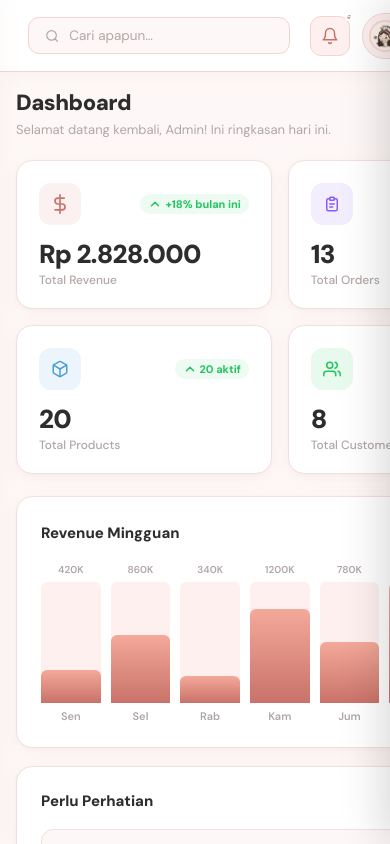
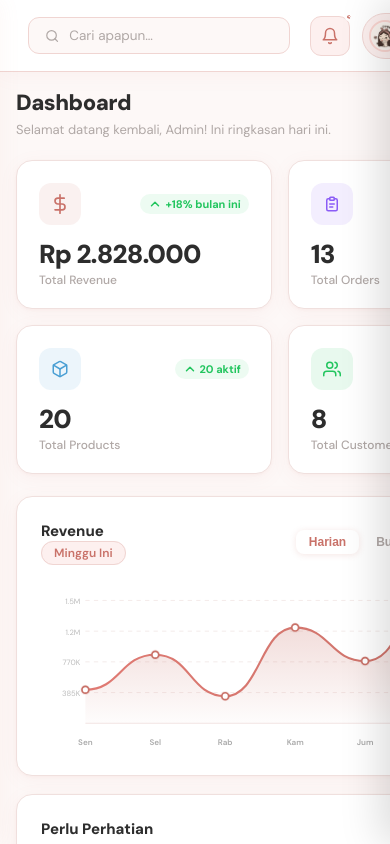
Before and after one commit to nelcyy/aja2ada, a React (Vite) app: page /admin in a window 390 px wide. Shown: the top 844 px of the page. Built offline with nearby package versions, Linux system fonts and the light colour scheme.

Commit message:
baru ini

```diff
--- a/src/App.jsx
+++ b/src/App.jsx
@@ -1,4 +1,5 @@
 import './App.css'
+import { useEffect, useRef } from 'react'
 import { BrowserRouter as Router, Routes, Route } from 'react-router-dom'
 import AuthPage from './auth/index.jsx'
 import TwoFAPage from './2fa/index.jsx'
@@ -14,8 +15,97 @@ import { WishlistProvider } from './context/WishlistContext.jsx'
 import { SearchProvider } from './context/SearchContext.jsx'
 import CartSidebar from './components/CartSidebar.jsx'
 
+function ParticleCanvas() {
+  const canvasRef = useRef(null);
+
+  useEffect(() => {
+    const canvas = canvasRef.current;
+    if (!canvas) return;
+    const ctx = canvas.getContext("2d");
+    let particles = [];
+    let animId;
+
+    const resize = () => {
+      canvas.width = window.innerWidth;
+      canvas.height = window.innerHeight;
+    };
+    resize();
+
+    const spawn = (x, y) => {
+      for (let i = 0; i < 5; i++) {
+        const angle = Math.random() * Math.PI * 2;
+        const speed = Math.random() * 2.5 + 0.5;
+        const hue = Math.random() < 0.5
+          ? Math.random() * 20 + 340
+          : Math.random() * 20 + 10;
+        particles.push({
+          x, y,
+          vx: Math.cos(angle) * speed,
+          vy: Math.sin(angle) * speed - 1,
+          size: Math.random() * 5 + 2,
+          alpha: Math.random() * 0.55 + 0.35,
+          hue,
+        });
+      }
+    };
+
+    const animate = () => {
+      ctx.clearRect(0, 0, canvas.width, canvas.height);
+      particles = particles.filter(p => p.alpha > 0.01 && p.size > 0.3);
+      for (const p of particles) {
+        ctx.beginPath();
+        const g = ctx.createRadialGradient(p.x, p.y, 0, p.x, p.y, p.size);
+        g.addColorStop(0, `hsla(${p.hue}, 80%, 75%, ${p.alpha})`);
+        g.addColorStop(1, `hsla(${p.hue}, 80%, 75%, 0)`);
+        ctx.arc(p.x, p.y, p.size, 0, Math.PI * 2);
+        ctx.fillStyle = g;
+        ctx.fill();
+        p.x += p.vx;
+        p.y += p.vy;
+        p.vy += 0.06;
+        p.alpha *= 0.92;
+        p.size *= 0.97;
+      }
+      animId = requestAnimationFrame(animate);
+    };
+
+    const onMove = (e) => {
+      const x = e.clientX ?? e.touches?.[0]?.clientX;
+      const y = e.clientY ?? e.touches?.[0]?.clientY;
+      if (x == null) return;
+      spawn(x, y);
+    };
+
+    window.addEventListener("mousemove", onMove);
+    window.addEventListener("touchmove", onMove, { passive: true });
+    window.addEventListener("resize", resize);
+    animate();
+
+    return () => {
+      window.removeEventListener("mousemove", onMove);
+      window.removeEventListener("touchmove", onMove);
+      window.removeEventListener("resize", resize);
+      cancelAnimationFrame(animId);
+    };
+  }, []);
+
+  return (
+    <canvas
+      ref={canvasRef}
+      style={{
+        position: "fixed",
+        inset: 0,
+        pointerEvents: "none",
+        zIndex: 9999,
+      }}
+    />
+  );
+}
+
 function App() {
   return (
+    <>
+    <ParticleCanvas />
     <CartProvider>
       <WishlistProvider>
         <SearchProvider>
@@ -37,6 +127,7 @@ function App() {
         </SearchProvider>
       </WishlistProvider>
     </CartProvider>
+    </>
   )
 }
 
--- a/src/admin/index.css
+++ b/src/admin/index.css
@@ -488,44 +488,46 @@
 /* Chart */
 .adm-chart-card { padding: 24px; }
 
-.adm-chart {
+.adm-chart-period-btns {
   display: flex;
-  align-items: flex-end;
-  gap: 10px;
-  height: 160px;
+  gap: 4px;
+  background: var(--adm-bg-2);
+  border-radius: 10px;
+  padding: 3px;
 }
 
-.adm-bar-col {
-  flex: 1;
-  display: flex;
-  flex-direction: column;
-  align-items: center;
-  gap: 6px;
-  height: 100%;
+.adm-period-btn {
+  padding: 5px 13px;
+  border-radius: 8px;
+  border: none;
+  background: transparent;
+  font-size: 12px;
+  font-weight: 600;
+  color: var(--adm-text-3);
+  cursor: pointer;
+  transition: all 0.18s;
 }
 
-.adm-bar-val   { font-size: 10px; color: var(--adm-text-3); font-weight: 600; white-space: nowrap; }
+.adm-period-btn:hover { color: var(--adm-text-1); }
 
-.adm-bar-wrap {
-  flex: 1;
-  width: 100%;
-  display: flex;
-  align-items: flex-end;
-  background: var(--adm-brand-bg);
-  border-radius: 6px 6px 0 0;
-  overflow: hidden;
+.adm-period-btn--active {
+  background: white;
+  color: var(--adm-brand);
+  box-shadow: 0 1px 6px rgba(201,114,105,0.18);
 }
 
-.adm-bar {
+.adm-chart-svg-wrap {
+  margin-top: 12px;
   width: 100%;
-  background: linear-gradient(180deg, #f4a99a 0%, #c97269 100%);
-  border-radius: 6px 6px 0 0;
-  transition: opacity 0.2s;
-  min-height: 8px;
+  overflow: visible;
 }
 
-.adm-bar-col:hover .adm-bar { opacity: 0.8; }
-.adm-bar-label { font-size: 11px; color: var(--adm-text-3); font-weight: 600; }
+.adm-chart-svg {
+  width: 100%;
+  height: auto;
+  display: block;
+  overflow: visible;
+}
 
 /* Alert / pending card */
 .adm-pending-card { padding: 24px; }
--- a/src/admin/index.jsx
+++ b/src/admin/index.jsx
@@ -48,22 +48,36 @@ const MOCK_CUSTOMERS = [
   { id: 8, name: "Fitri Handayani", email: "fitri@gmail.com", orders: 1, spent: 410000,  joined: "Apr 2025", status: "new"    },
 ];
 
-const MOCK_MESSAGES = [
-  { id: 1, name: "Anisa Putri",   email: "anisa@gmail.com",  phone: "081234567890", message: "Halo kak, apakah Vitamin C Serum cocok untuk kulit sensitif? Kulit aku cenderung merah-merah kalau pakai produk baru.", date: "15 Apr 2025", read: false },
-  { id: 2, name: "Budi Santoso",  email: "budi@gmail.com",   phone: "082345678901", message: "Saya mau tanya soal pengiriman ke luar kota Manado. Apakah bisa dikirim ke Kotamobagu?",                                  date: "14 Apr 2025", read: false },
-  { id: 3, name: "Clara Indah",   email: "clara@gmail.com",  phone: null,           message: "Kak ada promo untuk pembelian pertama? Saya mau order beberapa produk sekaligus.",                                         date: "13 Apr 2025", read: true  },
-  { id: 4, name: "Diana Sari",    email: "diana@gmail.com",  phone: "084567890123", message: "Produknya bagus banget kak! Kulit aku jadi lebih cerah setelah pakai Vitamin C Serum 2 minggu. Terima kasih ya!",          date: "12 Apr 2025", read: true  },
-  { id: 5, name: "Eka Wulandari", email: "eka@gmail.com",    phone: "085678901234", message: "Mau tanya, untuk kulit berminyak dan berjerawat produk yang cocok apa ya kak?",                                            date: "11 Apr 2025", read: true  },
+const DAILY_REVENUE = [
+  { label: "Sen", val: 420000 },
+  { label: "Sel", val: 860000 },
+  { label: "Rab", val: 340000 },
+  { label: "Kam", val: 1200000 },
+  { label: "Jum", val: 780000 },
+  { label: "Sab", val: 1540000 },
+  { label: "Min", val: 960000 },
 ];
-
-const WEEKLY_REVENUE = [
-  { day: "Sen", val: 420000 },
-  { day: "Sel", val: 860000 },
-  { day: "Rab", val: 340000 },
-  { day: "Kam", val: 1200000 },
-  { day: "Jum", val: 780000 },
-  { day: "Sab", val: 1540000 },
-  { day: "Min", val: 960000 },
+const MONTHLY_REVENUE = [
+  { label: "Jan", val: 4200000 },
+  { label: "Feb", val: 5800000 },
+  { label: "Mar", val: 3900000 },
+  { label: "Apr", val: 7200000 },
+  { label: "Mei", val: 6100000 },
+  { label: "Jun", val: 8400000 },
+  { label: "Jul", val: 7800000 },
+  { label: "Agt", val: 9200000 },
+  { label: "Sep", val: 6800000 },
+  { label: "Okt", val: 10500000 },
+  { label: "Nov", val: 12000000 },
+  { label: "Des", val: 15400000 },
+];
+const YEARLY_REVENUE = [
+  { label: "2020", val: 48000000 },
+  { label: "2021", val: 72000000 },
+  { label: "2022", val: 95000000 },
+  { label: "2023", val: 130000000 },
+  { label: "2024", val: 168000000 },
+  { label: "2025", val: 92000000 },
 ];
 
 const fmt = (n) => "Rp " + n.toLocaleString("id-ID");
@@ -83,7 +97,6 @@ const IcGrid       = () => <svg width="18" height="18" viewBox="0 0 24 24" fill=
 const IcOrders     = () => <svg width="18" height="18" viewBox="0 0 24 24" fill="none" stroke="currentColor" strokeWidth="2" strokeLinecap="round" strokeLinejoin="round"><path d="M9 5H7a2 2 0 00-2 2v12a2 2 0 002 2h10a2 2 0 002-2V7a2 2 0 00-2-2h-2"/><rect x="9" y="3" width="6" height="4" rx="1"/><path d="M9 12h6M9 16h4"/></svg>;
 const IcProducts   = () => <svg width="18" height="18" viewBox="0 0 24 24" fill="none" stroke="currentColor" strokeWidth="2" strokeLinecap="round" strokeLinejoin="round"><path d="M21 8a2 2 0 00-1-1.73l-7-4a2 2 0 00-2 0l-7 4A2 2 0 003 8v8a2 2 0 001 1.73l7 4a2 2 0 002 0l7-4A2 2 0 0021 16z"/><polyline points="3.27 6.96 12 12.01 20.73 6.96"/><line x1="12" y1="22.08" x2="12" y2="12"/></svg>;
 const IcCustomers  = () => <svg width="18" height="18" viewBox="0 0 24 24" fill="none" stroke="currentColor" strokeWidth="2" strokeLinecap="round" strokeLinejoin="round"><path d="M17 21v-2a4 4 0 00-4-4H5a4 4 0 00-4 4v2"/><circle cx="9" cy="7" r="4"/><path d="M23 21v-2a4 4 0 00-3-3.87"/><path d="M16 3.13a4 4 0 010 7.75"/></svg>;
-const IcMessages   = () => <svg width="18" height="18" viewBox="0 0 24 24" fill="none" stroke="currentColor" strokeWidth="2" strokeLinecap="round" strokeLinejoin="round"><path d="M21 15a2 2 0 01-2 2H7l-4 4V5a2 2 0 012-2h14a2 2 0 012 2z"/></svg>;
 const IcSettings   = () => <svg width="18" height="18" viewBox="0 0 24 24" fill="none" stroke="currentColor" strokeWidth="2" strokeLinecap="round" strokeLinejoin="round"><circle cx="12" cy="12" r="3"/><path d="M19.4 15a1.65 1.65 0 00.33 1.82l.06.06a2 2 0 010 2.83 2 2 0 01-2.83 0l-.06-.06a1.65 1.65 0 00-1.82-.33 1.65 1.65 0 00-1 1.51V21a2 2 0 01-4 0v-.09a1.65 1.65 0 00-1-1.51 1.65 1.65 0 00-1.82.33l-.06.06a2 2 0 01-2.83 0 2 2 0 010-2.83l.06-.06A1.65 1.65 0 004.68 15a1.65 1.65 0 00-1.51-1H3a2 2 0 010-4h.09a1.65 1.65 0 001.51-1 1.65 1.65 0 00-.33-1.82l-.06-.06a2 2 0 010-2.83 2 2 0 012.83 0l.06.06A1.65 1.65 0 009 4.68a1.65 1.65 0 001-1.51V3a2 2 0 014 0v.09a1.65 1.65 0 001 1.51 1.65 1.65 0 001.82-.33l.06-.06a2 2 0 012.83 0 2 2 0 010 2.83l-.06.06A1.65 1.65 0 0019.4 9a1.65 1.65 0 001.51 1H21a2 2 0 010 4h-.09a1.65 1.65 0 00-1.51 1z"/></svg>;
 const IcLogOut     = () => <svg width="18" height="18" viewBox="0 0 24 24" fill="none" stroke="currentColor" strokeWidth="2" strokeLinecap="round" strokeLinejoin="round"><path d="M9 21H5a2 2 0 01-2-2V5a2 2 0 012-2h4"/><polyline points="16 17 21 12 16 7"/><line x1="21" y1="12" x2="9" y2="12"/></svg>;
 const IcSearch     = () => <svg width="16" height="16" viewBox="0 0 24 24" fill="none" stroke="currentColor" strokeWidth="2" strokeLinecap="round" strokeLinejoin="round"><circle cx="11" cy="11" r="8"/><line x1="21" y1="21" x2="16.65" y2="16.65"/></svg>;
@@ -96,11 +109,165 @@ const IcTruck      = () => <svg width="14" height="14" viewBox="0 0 24 24" fill=
 const IcRevenue    = () => <svg width="20" height="20" viewBox="0 0 24 24" fill="none" stroke="currentColor" strokeWidth="2" strokeLinecap="round" strokeLinejoin="round"><line x1="12" y1="1" x2="12" y2="23"/><path d="M17 5H9.5a3.5 3.5 0 000 7h5a3.5 3.5 0 010 7H6"/></svg>;
 const IcPlus       = () => <svg width="15" height="15" viewBox="0 0 24 24" fill="none" stroke="currentColor" strokeWidth="2.5" strokeLinecap="round" strokeLinejoin="round"><line x1="12" y1="5" x2="12" y2="19"/><line x1="5" y1="12" x2="19" y2="12"/></svg>;
 const IcMail       = () => <svg width="14" height="14" viewBox="0 0 24 24" fill="none" stroke="currentColor" strokeWidth="2" strokeLinecap="round" strokeLinejoin="round"><path d="M4 4h16c1.1 0 2 .9 2 2v12c0 1.1-.9 2-2 2H4c-1.1 0-2-.9-2-2V6c0-1.1.9-2 2-2z"/><polyline points="22,6 12,13 2,6"/></svg>;
-const IcPhone      = () => <svg width="14" height="14" viewBox="0 0 24 24" fill="none" stroke="currentColor" strokeWidth="2" strokeLinecap="round" strokeLinejoin="round"><path d="M22 16.92v3a2 2 0 01-2.18 2 19.79 19.79 0 01-8.63-3.07A19.5 19.5 0 013.07 9.8a19.79 19.79 0 01-3.07-8.67A2 2 0 012 1h3a2 2 0 012 1.72c.127.96.361 1.903.7 2.81a2 2 0 01-.45 2.11L6.91 8.09a16 16 0 006 6l1.46-1.46a2 2 0 012.11-.45 12.84 12.84 0 002.81.7A2 2 0 0122 14.92z"/></svg>;
 const IcStore      = () => <svg width="16" height="16" viewBox="0 0 24 24" fill="none" stroke="currentColor" strokeWidth="2" strokeLinecap="round" strokeLinejoin="round"><path d="M3 9l9-7 9 7v11a2 2 0 01-2 2H5a2 2 0 01-2-2z"/><polyline points="9 22 9 12 15 12 15 22"/></svg>;
 const IcStar       = () => <svg width="13" height="13" viewBox="0 0 24 24" fill="currentColor" stroke="none"><polygon points="12 2 15.09 8.26 22 9.27 17 14.14 18.18 21.02 12 17.77 5.82 21.02 7 14.14 2 9.27 8.91 8.26 12 2"/></svg>;
 const IcPackage    = () => <svg width="18" height="18" viewBox="0 0 24 24" fill="none" stroke="currentColor" strokeWidth="2" strokeLinecap="round" strokeLinejoin="round"><line x1="16.5" y1="9.4" x2="7.5" y2="4.21"/><path d="M21 16V8a2 2 0 00-1-1.73l-7-4a2 2 0 00-2 0l-7 4A2 2 0 003 8v8a2 2 0 001 1.73l7 4a2 2 0 002 0l7-4A2 2 0 0021 16z"/><polyline points="3.27 6.96 12 12.01 20.73 6.96"/><line x1="12" y1="22.08" x2="12" y2="12"/></svg>;
 const IcNotif      = () => <svg width="18" height="18" viewBox="0 0 24 24" fill="none" stroke="currentColor" strokeWidth="2" strokeLinecap="round" strokeLinejoin="round"><path d="M18 8A6 6 0 006 8c0 7-3 9-3 9h18s-3-2-3-9"/><path d="M13.73 21a2 2 0 01-3.46 0"/></svg>;
+
+/* ═══════════════════════════════════════════════════════════
+   COMPONENT: Revenue Chart (modern SVG area chart)
+   ═══════════════════════════════════════════════════════════ */
+function RevenueChart() {
+  const [period, setPeriod] = useState("daily");
+  const [tooltip, setTooltip] = useState(null);
+
+  const data = period === "daily" ? DAILY_REVENUE
+    : period === "monthly" ? MONTHLY_REVENUE
+    : YEARLY_REVENUE;
+
+  const W = 560, H = 200;
+  const PAD = { top: 24, right: 16, bottom: 32, left: 52 };
+  const cW = W - PAD.left - PAD.right;
+  const cH = H - PAD.top - PAD.bottom;
+  const maxVal = Math.max(...data.map(d => d.val));
+
+  const pts = data.map((d, i) => ({
+    x: PAD.left + (i / (data.length - 1)) * cW,
+    y: PAD.top + cH - (d.val / maxVal) * cH,
+    val: d.val,
+    label: d.label,
+  }));
+
+  const linePath = pts.reduce((acc, p, i) => {
+    if (i === 0) return `M ${p.x.toFixed(1)},${p.y.toFixed(1)}`;
+    const prev = pts[i - 1];
+    const cx = ((prev.x + p.x) / 2).toFixed(1);
+    return acc + ` C ${cx},${prev.y.toFixed(1)} ${cx},${p.y.toFixed(1)} ${p.x.toFixed(1)},${p.y.toFixed(1)}`;
+  }, "");
+
+  const areaPath = linePath
+    + ` L ${pts[pts.length - 1].x.toFixed(1)},${(PAD.top + cH).toFixed(1)}`
+    + ` L ${pts[0].x.toFixed(1)},${(PAD.top + cH).toFixed(1)} Z`;
+
+  const gridVals = [0.25, 0.5, 0.75, 1].map(pct => ({
+    y: PAD.top + cH - pct * cH,
+    val: maxVal * pct,
+  }));
+
+  const fmtTick = v =>
+    v >= 1_000_000 ? (v / 1_000_000).toFixed(1) + "M" : (v / 1_000).toFixed(0) + "K";
+
+  const periodLabel = period === "daily" ? "Minggu Ini" : period === "monthly" ? "2025" : "All Time";
+
+  return (
+    <div className="adm-card adm-chart-card">
+      <div className="adm-card-header">
+        <div>
+          <h3 className="adm-card-title">Revenue</h3>
+          <span className="adm-card-tag">{periodLabel}</span>
+        </div>
+        <div className="adm-chart-period-btns">
+          {[["daily", "Harian"], ["monthly", "Bulanan"], ["yearly", "Tahunan"]].map(([key, lbl]) => (
+            <button
+              key={key}
+              className={`adm-period-btn${period === key ? " adm-period-btn--active" : ""}`}
+              onClick={() => setPeriod(key)}
+            >
+              {lbl}
+            </button>
+          ))}
+        </div>
+      </div>
+
+      <div className="adm-chart-svg-wrap">
+        <svg viewBox={`0 0 ${W} ${H}`} className="adm-chart-svg">
+          <defs>
+            <linearGradient id="rcGrad" x1="0" y1="0" x2="0" y2="1">
+              <stop offset="0%" stopColor="#c97269" stopOpacity="0.3" />
+              <stop offset="100%" stopColor="#c97269" stopOpacity="0.02" />
+            </linearGradient>
+          </defs>
+
+          {/* Grid lines */}
+          {gridVals.map((g, i) => (
+            <g key={i}>
+              <line
+                x1={PAD.left} y1={g.y.toFixed(1)}
+                x2={W - PAD.right} y2={g.y.toFixed(1)}
+                stroke="#f3e8e7" strokeWidth="1" strokeDasharray="5,5"
+              />
+              <text x={PAD.left - 6} y={g.y + 4} textAnchor="end" fontSize="9" fill="#bbb">
+                {fmtTick(g.val)}
+              </text>
+            </g>
+          ))}
+
+          {/* Baseline */}
+          <line
+            x1={PAD.left} y1={PAD.top + cH}
+            x2={W - PAD.right} y2={PAD.top + cH}
+            stroke="#f0e0df" strokeWidth="1"
+          />
+
+          {/* Area fill */}
+          <path d={areaPath} fill="url(#rcGrad)" />
+
+          {/* Line */}
+          <path
+            d={linePath} fill="none"
+            stroke="url(#lineGrad)" strokeWidth="2.5"
+            strokeLinecap="round" strokeLinejoin="round"
+          />
+          <defs>
+            <linearGradient id="lineGrad" x1="0" y1="0" x2="1" y2="0">
+              <stop offset="0%" stopColor="#e07a73" />
+              <stop offset="100%" stopColor="#c97269" />
+            </linearGradient>
+          </defs>
+
+          {/* Dots + x labels */}
+          {pts.map((p, i) => (
+            <g key={i}>
+              {/* hover hit area */}
+              <circle
+                cx={p.x} cy={p.y} r={16}
+                fill="transparent"
+                style={{ cursor: "pointer" }}
+                onMouseEnter={() => setTooltip(p)}
+                onMouseLeave={() => setTooltip(null)}
+              />
+              {/* outer glow */}
+              <circle cx={p.x} cy={p.y} r={6} fill="#c97269" opacity="0.15" />
+              {/* dot */}
+              <circle cx={p.x} cy={p.y} r={4} fill="white" stroke="#c97269" strokeWidth="2" />
+              {/* x label */}
+              <text
+                x={p.x} y={H - 6}
+                textAnchor="middle" fontSize="9.5" fill="#aaa" fontWeight="600"
+              >
+                {p.label}
+              </text>
+            </g>
+          ))}
+
+          {/* Tooltip */}
+          {tooltip && (() => {
+            const tx = Math.min(Math.max(tooltip.x, 44), W - 44);
+            const ty = tooltip.y > 50 ? tooltip.y - 40 : tooltip.y + 14;
+            return (
+              <g>
+                <rect x={tx - 46} y={ty} width={92} height={28} rx={8} fill="#1e1e1e" opacity="0.9" />
+                <text x={tx} y={ty + 18} textAnchor="middle" fontSize="10.5" fill="white" fontWeight="700">
+                  {fmt(tooltip.val)}
+                </text>
+              </g>
+            );
+          })()}
+        </svg>
+      </div>
+    </div>
+  );
+}
 
 /* ═══════════════════════════════════════════════════════════
    HELPER: Avatar initials
@@ -124,7 +291,6 @@ function Dashboard({ setActive }) {
   const totalRevenue = MOCK_ORDERS.reduce((s, o) => s + o.total, 0);
   const totalOrders  = MOCK_ORDERS.length;
   const totalCustomers = MOCK_CUSTOMERS.length;
-  const maxVal = Math.max(...WEEKLY_REVENUE.map(d => d.val));
 
   const stats = [
     { label: "Total Revenue",   value: fmt(totalRevenue), sub: "+18% bulan ini",  icon: <IcRevenue />,   color: "rose"   },
@@ -162,24 +328,7 @@ function Dashboard({ setActive }) {
       </div>
 
       <div className="adm-dash-grid">
-        {/* Weekly revenue chart */}
-        <div className="adm-card adm-chart-card">
-          <div className="adm-card-header">
-            <h3 className="adm-card-title">Revenue Mingguan</h3>
-            <span className="adm-card-tag">Apr 2025</span>
-          </div>
-          <div className="adm-chart">
-            {WEEKLY_REVENUE.map((d, i) => (
-              <div key={i} className="adm-bar-col">
-                <div className="adm-bar-val">{(d.val / 1000).toFixed(0)}K</div>
-                <div className="adm-bar-wrap">
-                  <div className="adm-bar" style={{ height: `${(d.val / maxVal) * 100}%` }} />
-                </div>
-                <div className="adm-bar-label">{d.day}</div>
-              </div>
-            ))}
-          </div>
-        </div>
+        <RevenueChart />
 
         {/* Pending alert */}
         <div className="adm-card adm-pending-card">
@@ -194,14 +343,6 @@ function Dashboard({ setActive }) {
                 <p className="adm-alert-sub">Payment confirmation pending</p>
               </div>
               <button className="adm-alert-btn" onClick={() => setActive("orders")}>View</button>
-            </div>
-            <div className="adm-alert-item adm-alert-item--blue">
-              <span className="adm-alert-dot adm-alert-dot--blue" />
-              <div>
-                <p className="adm-alert-title">{MOCK_MESSAGES.filter(m => !m.read).length} Pesan Baru</p>
-                <p className="adm-alert-sub">Dari halaman contact</p>
-              </div>
-              <button className="adm-alert-btn" onClick={() => setActive("messages")}>Lihat</button>
             </div>
             <div className="adm-alert-item adm-alert-item--green">
               <span className="adm-alert-dot adm-alert-dot--green" />
@@ -601,87 +742,6 @@ function Customers() {
   );
 }
 
-/* ═══════════════════════════════════════════════════════════
-   SECTION: MESSAGES
-   ═══════════════════════════════════════════════════════════ */
-function Messages() {
-  const [msgs, setMsgs] = useState(MOCK_MESSAGES);
-  const [active, setActive] = useState(msgs[0]);
-
-  const markRead = (id) => setMsgs(prev => prev.map(m => m.id === id ? { ...m, read: true } : m));
-  const unread = msgs.filter(m => !m.read).length;
-
-  const open = (m) => {
-    setActive(m);
-    markRead(m.id);
-  };
-
-  return (
-    <div className="adm-section">
-      <div className="adm-section-header">
-        <div>
-          <h2 className="adm-section-title">Pesan Masuk</h2>
-          <p className="adm-section-sub">{unread} pesan belum dibaca · {msgs.length} total</p>
-        </div>
-      </div>
-
-      <div className="adm-messages-layout">
-        {/* List */}
-        <div className="adm-msg-list">
-          {msgs.map(m => (
-            <div
-              key={m.id}
-              className={`adm-msg-item${active?.id === m.id ? " adm-msg-item--active" : ""}${!m.read ? " adm-msg-item--unread" : ""}`}
-              onClick={() => open(m)}
-            >
-              <Avatar name={m.name} size={36} />
-              <div className="adm-msg-item-body">
-                <div className="adm-msg-item-top">
-                  <span className="adm-msg-sender">{m.name}</span>
-                  <span className="adm-msg-date">{m.date}</span>
-                </div>
-                <p className="adm-msg-preview">{m.message.slice(0, 55)}…</p>
-              </div>
-              {!m.read && <span className="adm-msg-dot" />}
-            </div>
-          ))}
-        </div>
-
-        {/* Detail */}
-        {active ? (
-          <div className="adm-card adm-msg-detail">
-            <div className="adm-msg-detail-header">
-              <Avatar name={active.name} size={44} />
-              <div>
-                <h3 className="adm-msg-detail-name">{active.name}</h3>
-                <div className="adm-msg-detail-meta">
-                  <span><IcMail /> {active.email}</span>
-                  {active.phone && <span><IcPhone /> {active.phone}</span>}
-                </div>
-              </div>
-              <span className="adm-msg-detail-date">{active.date}</span>
-            </div>
-            <div className="adm-msg-detail-body">
-              <p>{active.message}</p>
-            </div>
-            <div className="adm-msg-detail-actions">
-              <a href={`https://wa.me/${active.phone?.replace(/\D/g, "")}`} target="_blank" rel="noreferrer" className="adm-primary-btn" style={{ textDecoration: "none" }}>
-                Balas via WhatsApp
-              </a>
-              <a href={`mailto:${active.email}`} className="adm-ghost-btn" style={{ textDecoration: "none" }}>
-                Balas via Email
-              </a>
-            </div>
-          </div>
-        ) : (
-          <div className="adm-card adm-msg-empty">
-            <p>Pilih pesan untuk melihat detail.</p>
-          </div>
-        )}
-      </div>
-    </div>
-  );
-}
 
 /* ═══════════════════════════════════════════════════════════
    SECTION: SETTINGS
@@ -879,7 +939,6 @@ const NAV_ITEMS = [
   { id: "orders",        label: "Pesanan",         icon: <IcOrders />    },
   { id: "products",      label: "Produk",          icon: <IcProducts />  },
   { id: "customers",     label: "Pelanggan",       icon: <IcCustomers /> },
-  { id: "messages",      label: "Pesan",           icon: <IcMessages />  },
   { id: "notifications", label: "Notifications",   icon: <IcNotif />     },
   { id: "settings",      label: "Pengaturan",      icon: <IcSettings />  },
 ];
@@ -892,7 +951,6 @@ export default function AdminPage() {
   const [active, setActive] = useState("dashboard");
   const [query,  setQuery]  = useState("");
 
-  const unreadMsgs    = MOCK_MESSAGES.filter(m => !m.read).length;
   const pendingOrders = MOCK_ORDERS.filter(o => o.status === "pending").length;
   const unreadNotifs  = MOCK_NOTIFICATIONS.filter(n => !n.read).length;
 
@@ -902,7 +960,6 @@ export default function AdminPage() {
       case "orders":    return <Orders />;
       case "products":  return <Products />;
       case "customers": return <Customers />;
-      case "messages":       return <Messages />;
       case "notifications":  return <Notifications />;
       case "settings":       return <Settings />;
       default:          return <Dashboard setActive={setActive} />;
@@ -934,9 +991,6 @@ export default function AdminPage() {
             >
               <span className="adm-nav-icon">{item.icon}</span>
               <span className="adm-nav-label">{item.label}</span>
-              {item.id === "messages" && unreadMsgs > 0 && (
-                <span className="adm-nav-badge">{unreadMsgs}</span>
-              )}
               {item.id === "orders" && pendingOrders > 0 && (
                 <span className="adm-nav-badge adm-nav-badge--amber">{pendingOrders}</span>
               )}
@@ -978,8 +1032,8 @@ export default function AdminPage() {
             {/* Notification bell */}
             <button className="adm-topbar-icon-btn">
               <IcBell />
-              {(unreadMsgs + pendingOrders) > 0 && (
-                <span className="adm-notif-dot">{unreadMsgs + pendingOrders}</span>
+              {pendingOrders > 0 && (
+                <span className="adm-notif-dot">{pendingOrders}</span>
               )}
             </button>
 
```
Also changed, not shown: src/contact/index.jsx (+0 -80 lines).
